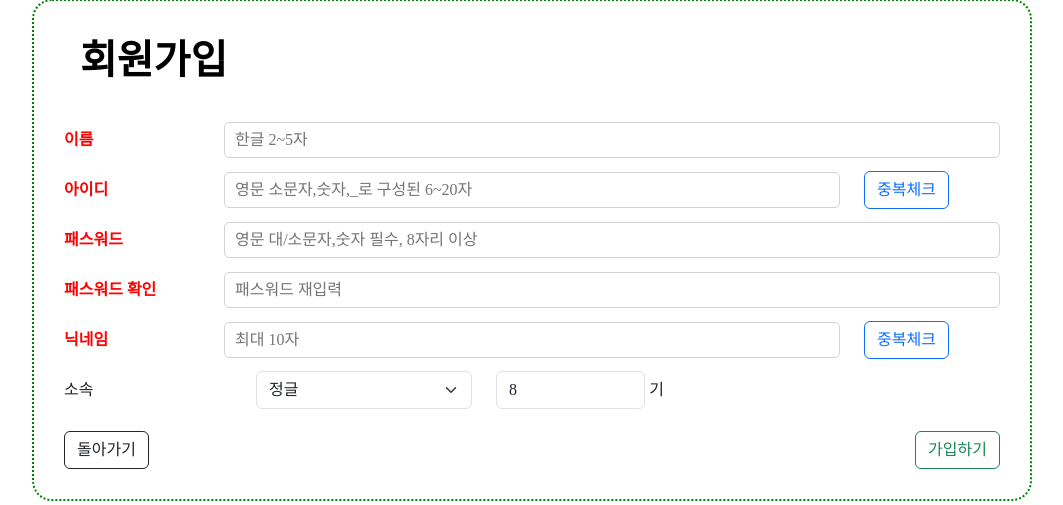
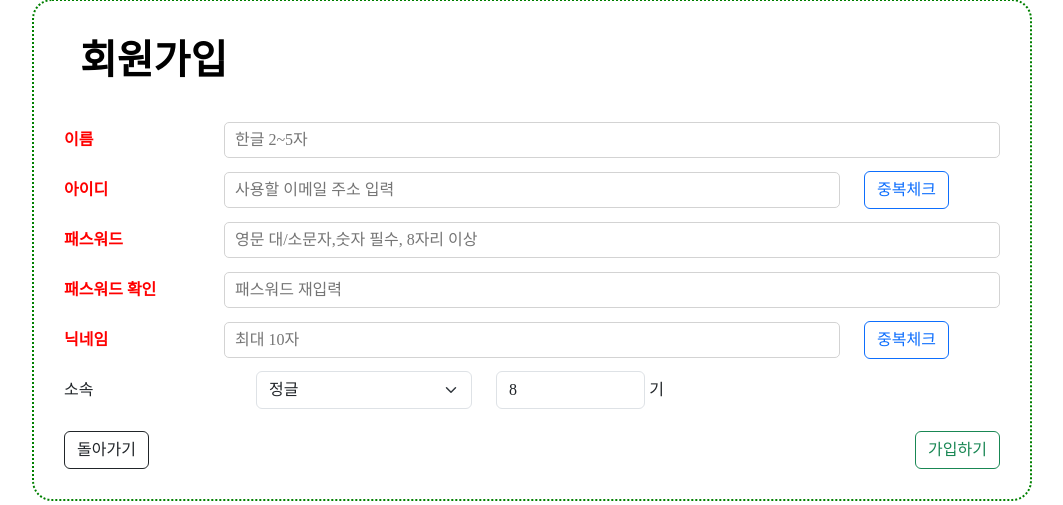
Before and after one commit to kftjungle-8th-307-week1-team6/jungle-for-tomorrow, a Flask app: template templates/register.html in a window 1280 px wide. Shown: the part 161-666 px from the top of the page, without its empty margins (108-1171 px from the left). Run offline with Flask 3, Linux system fonts and the light colour scheme; the template is opened without the code that fills it, so the values that code supplies are empty; some libraries are stand-ins or nearby versions.

Commit message:
Fix: 아이디로 이메일을 받게 수정

```diff
--- a/templates/register.html
+++ b/templates/register.html
@@ -168,7 +168,7 @@
       <div class="row inputBox">
         <div class="col-2 d-flex justify-content-start align-items-center" id="idBox">아이디</div>
         <div class="col-8 d-flex justify-content-start align-items-center">
-          <input type="text" id="id" name="id" placeholder="영문 소문자,숫자,_로 구성된 6~20자" maxlength="20">
+          <input type="text" id="id" name="id" placeholder="사용할 이메일 주소 입력" maxlength="50">
         </div>
         <div class="col-2 d-flex justify-content-start align-items-center">
           <button type="button" class="btn btn-outline-primary" id="idCheck">중복체크</button>
@@ -234,17 +234,6 @@
 
     });
 
-    $("#id").on("keyup", function () {
-      let regex = /^[a-z0-9_]{6,20}$/;
-      let isCor = regex.test($("#id").val());
-
-      if (isCor) {
-        $("#idBox").css("color", "blue");
-      } else {
-        $("#idBox").css("color", "red");
-      }
-    });
-
     $("#pw").on("keyup", function () {
       let reg = /^(?=.*[a-z])(?=.*[A-Z])(?=.*[0-9]).{8,}$/;
       let isCor = reg.test($("#pw").val());
@@ -295,13 +284,6 @@
         alert("아이디를 입력해주세요!");
         return;
       } else {
-        let regex = /^[a-z0-9_]{6,20}$/;
-        let isCor = regex.test($("#id").val());
-
-        if (!isCor) {
-          alert("아이디 형식이 올바르지 않습니다!");
-          return;
-        } else {
         $.ajax({
           type: "POST",
           url: "/user/idCheck",
@@ -319,8 +301,7 @@
           } else {
             alert("이미 사용중인 ID입니다. 다른 ID를 사용해주세요!");
           }
-          });
-        }
+        })
       }
     });
 
--- a/templates/registerResult.html
+++ b/templates/registerResult.html
@@ -9,7 +9,7 @@
     <script>
         insertedId = "{{ inserted_id | default('null') }}";
         if (insertedId !== null) {
-            alert("가입을 성공! 확인을 누르면 로그인 창으로 돌아갑니다.");
+            alert("가입 성공! 확인을 누르면 로그인 창으로 돌아갑니다.");
         }else {
             alert("가입 실패! 문제 지속 시 관리자에게 문의하세요");
         }
```
Lines whose indentation alone changed are shown as unchanged.
